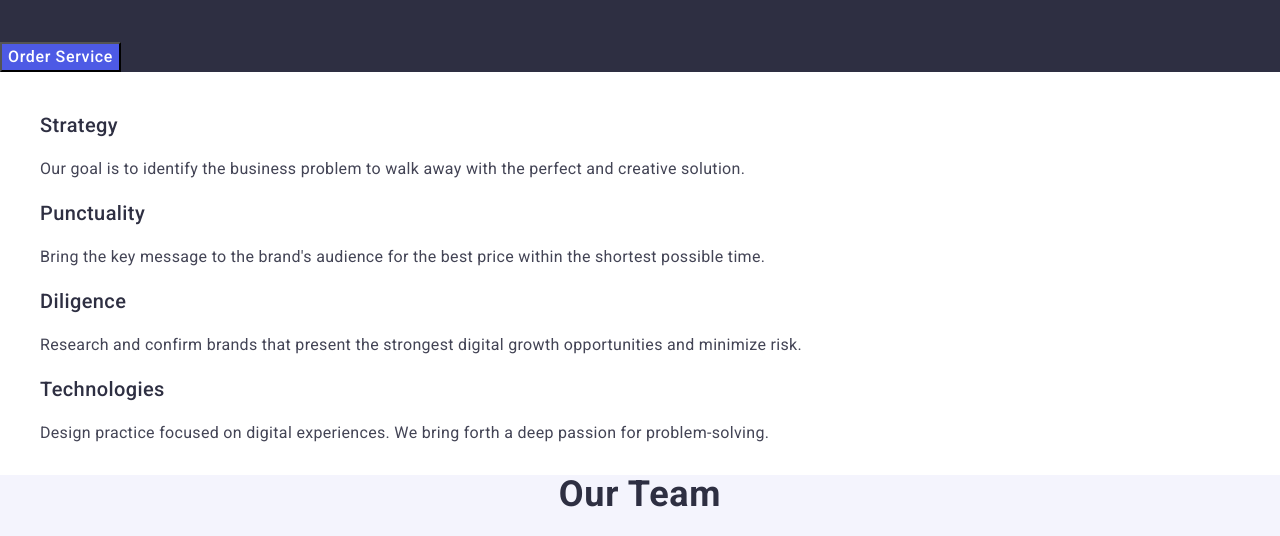
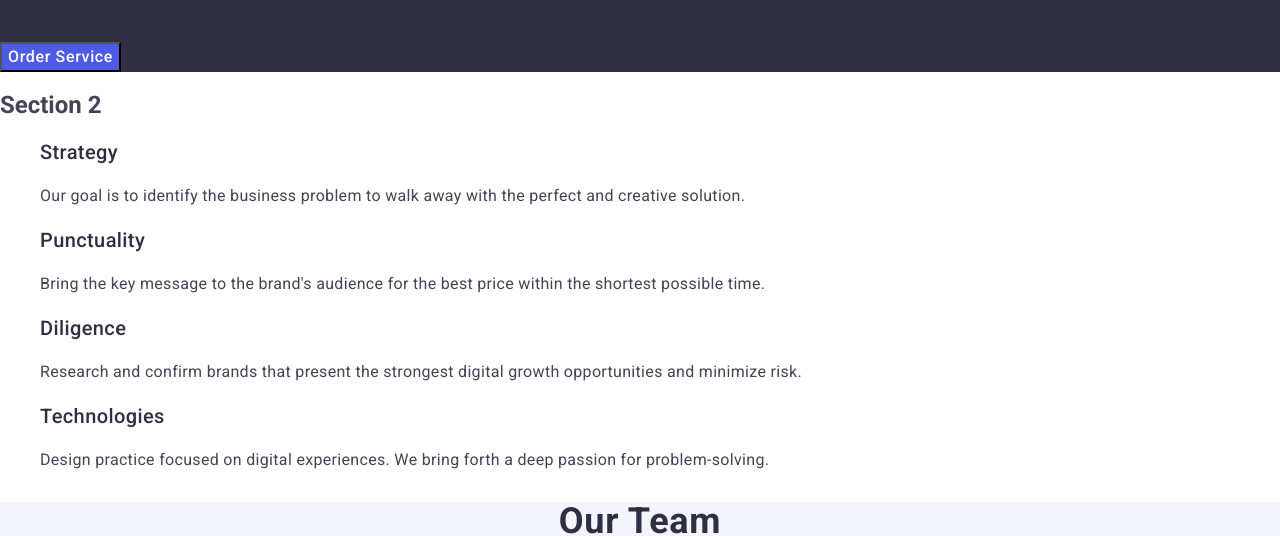
Before and after one commit to VPresich/goit-markup-hw-02, a plain HTML site: page index.html in a window 1280 px wide. Shown: the part 284-820 px from the top of the page. Drawn offline with nearby package versions, Linux system fonts and the light colour scheme.

Commit message:
Fixed position, width ...

```diff
--- a/css/styles.css
+++ b/css/styles.css
@@ -12,9 +12,6 @@ ul {
 }
 
 .hidden-text {
-  left: -9999px;
-  width: 1px;
-  height: 1px;
   overflow: hidden;
 }
 
```
